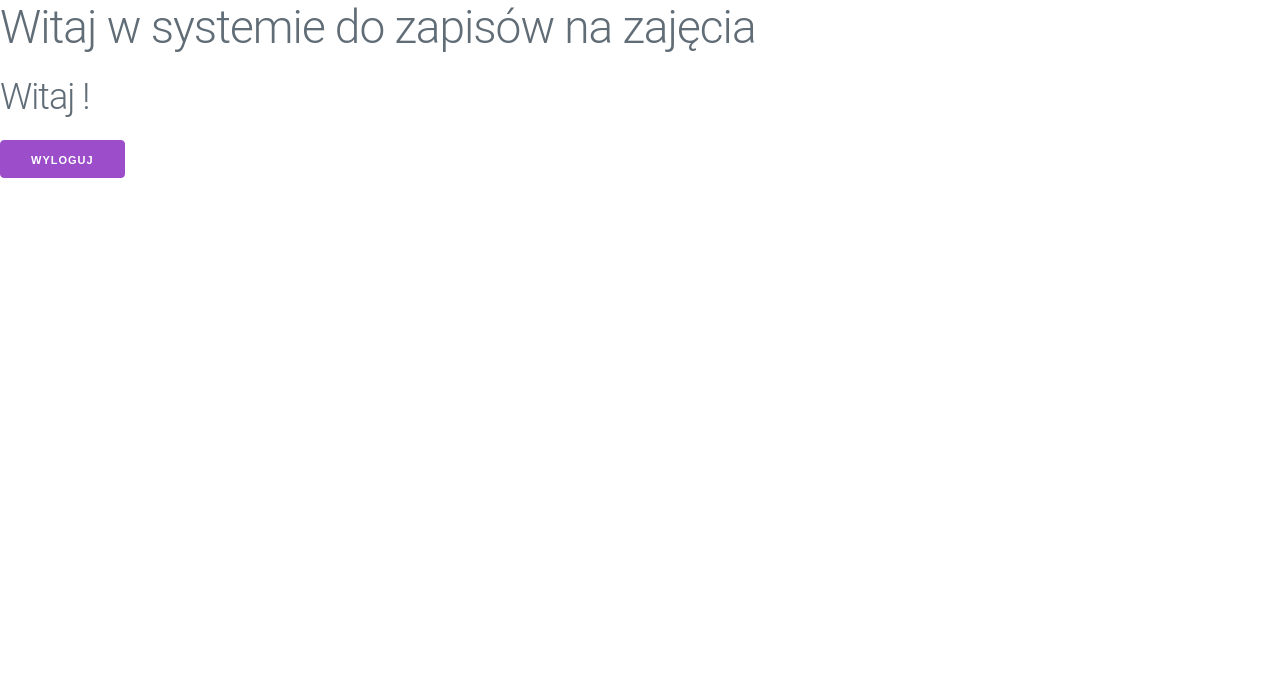
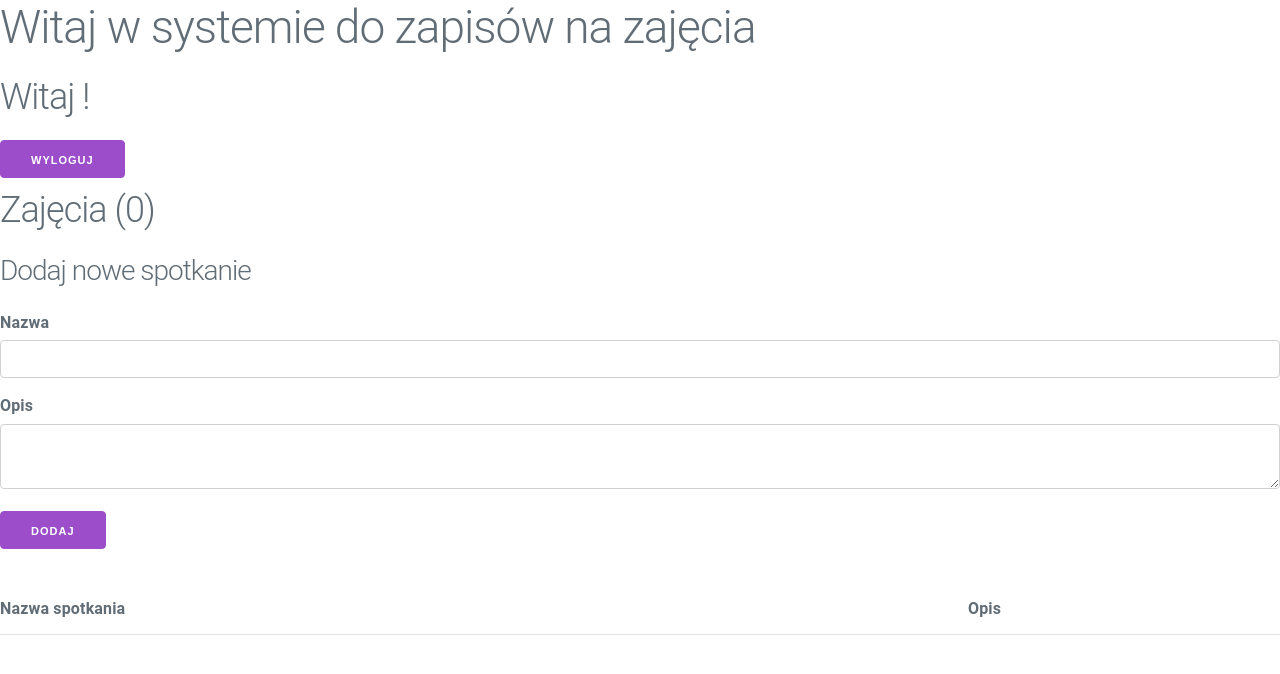
Before and after one commit to klaudia0212/react-lab, a React (Create React App) app: page / in a window 1280 px wide. Both pictures are taken after a click on the button "WCHODZĘ". Shown: the top 674 px of the page. Built offline with nearby package versions, Linux system fonts and the light colour scheme.

Commit message:
dodawanie zajęć

```diff
--- a/src/App.js
+++ b/src/App.js
@@ -3,6 +3,9 @@ import { useState } from "react";
 import "milligram";
 import LoginForm from "./LoginForm";
 import LoggedInForm from "./LoggedInForm";
+import NewMeetingForm from "./meetings/NewMeetingForm";
+import MeetingsList from "./meetings/MeetingsList";
+import MeetingPage from "./meetings/MeetingPage";
 
 function App() {
   const [email, setEmail] = useState("");
@@ -23,6 +26,7 @@ function App() {
       <div>
         <h1>Witaj w systemie do zapisów na zajęcia</h1>
         <LoggedInForm email={email} onLogout={logout} />
+        <MeetingPage />
       </div>
     );
   }
--- /dev/null
+++ b/src/meetings/MeetingPage.js
@@ -0,0 +1,20 @@
+import {useState} from "react";
+import NewMeetingForm from "./NewMeetingForm";
+import MeetingsList from "./MeetingsList";
+
+export default function MeetingsPage() {
+    const [meetings, setMeetings] = useState([]);
+
+    function handleNewMeeting(meeting) {
+        const nextMeetings = [...meetings, meeting];
+        setMeetings(nextMeetings);
+    }
+
+    return (
+        <div>
+            <h2>Zajęcia ({meetings.length})</h2>
+            <NewMeetingForm onSubmit={(meeting) => handleNewMeeting(meeting)}/>
+            <MeetingsList meetings={meetings}/>
+        </div>
+    )
+}
--- /dev/null
+++ b/src/meetings/MeetingsList.js
@@ -0,0 +1,20 @@
+export default function MeetingsList({meetings}) {
+    return (
+        <table>
+            <thead>
+            <tr>
+                <th>Nazwa spotkania</th>
+                <th>Opis</th>
+            </tr>
+            </thead>
+            <tbody>
+            {
+                meetings.map((meeting, index) => <tr key={index}>
+                    <td>{meeting.title}</td>
+                    <td>{meeting.description}</td>
+                </tr>)
+            }
+            </tbody>
+        </table>
+    );
+}
--- /dev/null
+++ b/src/meetings/NewMeetingForm.js
@@ -0,0 +1,24 @@
+import {useState} from "react";
+
+export default function NewMeetingForm({onSubmit}) {
+    const [title, setTitle] = useState('');
+    const [description, setDescription] = useState('');
+
+    function submit(event) {
+        event.preventDefault();
+        onSubmit({title, description});
+    }
+
+    return (
+        <form onSubmit={submit}>
+            <h3>Dodaj nowe spotkanie</h3>
+            <label>Nazwa</label>
+            <input type="text" value={title}
+                   onChange={(e) => setTitle(e.target.value)}/>
+            <label>Opis</label>
+            <textarea value={description}
+                      onChange={(e) => setDescription(e.target.value)}></textarea>
+            <button>Dodaj</button>
+        </form>
+    );
+}
```
